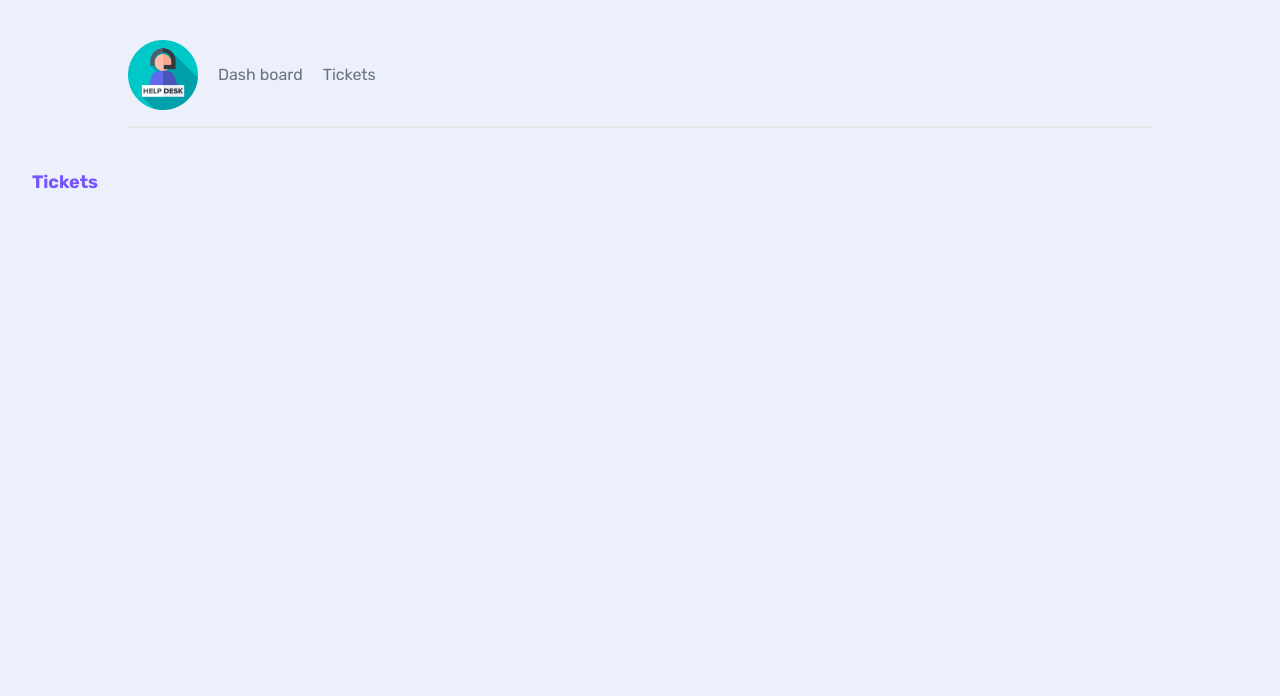
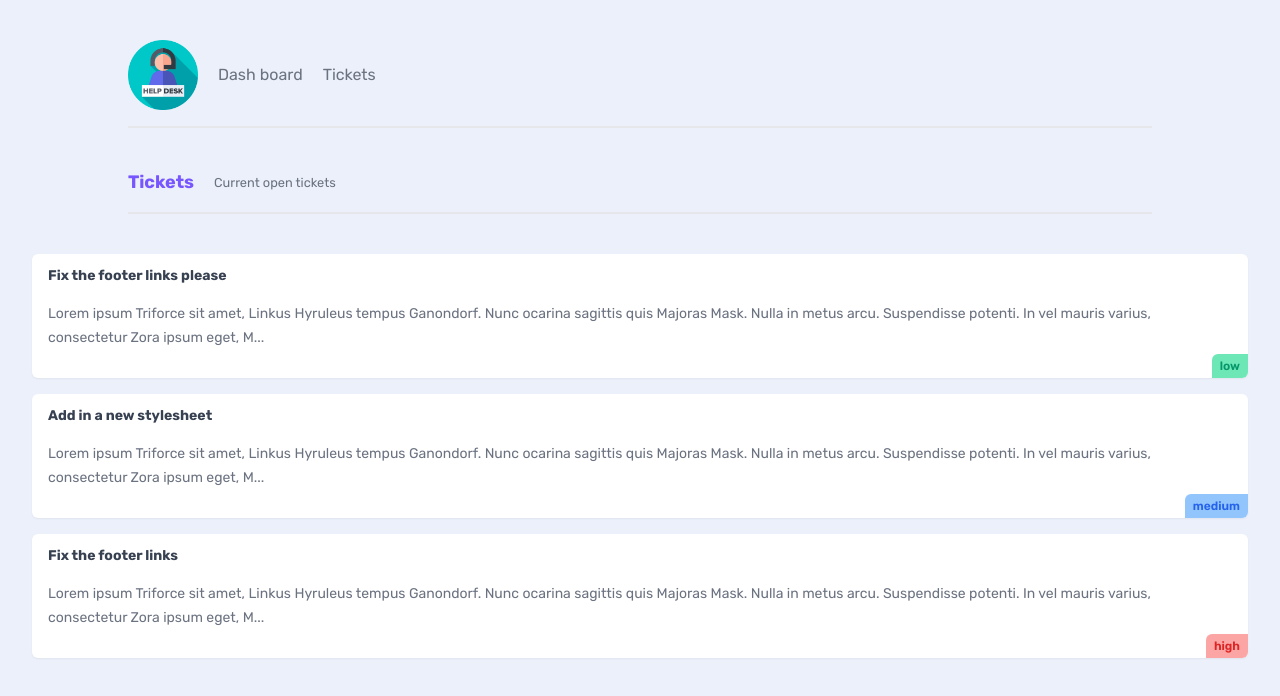
Before and after one commit to huypham0808/learn-nextjs, a Next.js app: page /tickets in a window 1280 px wide. Shown: the top 696 px of the page. Built offline with nearby package versions, Linux system fonts and the light colour scheme; data requests are answered from the project's data file.

Commit message:
dynamic segments (params)

```diff
--- /dev/null
+++ b/_data/db.json
@@ -0,0 +1,25 @@
+{
+    "tickets": [
+        {
+            "id": "1",
+            "title": "Fix the footer links please",
+            "body": "Lorem ipsum Triforce sit amet, Linkus Hyruleus tempus Ganondorf. Nunc ocarina sagittis quis Majoras Mask. Nulla in metus arcu. Suspendisse potenti. In vel mauris varius, consectetur Zora ipsum eget, Master Sword porttitor urna. Fusce elementum urna elit, eget eleifend velit consectetur eget. Integer vel lobortis ipsum, vitae auctor Ocarina of Time. Donec sed urna dapibus, interdum magna a, eleifend magna. Curabitur tincidunt enim a neque volutpat. Phasellus auctor magna vel nunc pretium, ut volutpat justo tristique. Pellentesque cursus convallis mauris, in tempus enim tincidunt vitae.",
+            "priority": "low",
+            "user_email": "john@gmail.com"
+        },
+        {
+            "id": "2",
+            "title": "Add in a new stylesheet",
+            "body": "Lorem ipsum Triforce sit amet, Linkus Hyruleus tempus Ganondorf. Nunc ocarina sagittis quis Majoras Mask. Nulla in metus arcu. Suspendisse potenti. In vel mauris varius, consectetur Zora ipsum eget, Master Sword porttitor urna. Fusce elementum urna elit, eget eleifend velit consectetur eget. Integer vel lobortis ipsum, vitae auctor Ocarina of Time. Donec sed urna dapibus, interdum magna a, eleifend magna. Curabitur tincidunt enim a neque volutpat. Phasellus auctor magna vel nunc pretium, ut volutpat justo tristique. Pellentesque cursus convallis mauris, in tempus enim tincidunt vitae.",
+            "priority": "medium",
+            "user_email": "mary@hotmail.com"
+        },
+        {
+            "id": "3",
+            "title": "Fix the footer links",
+            "body": "Lorem ipsum Triforce sit amet, Linkus Hyruleus tempus Ganondorf. Nunc ocarina sagittis quis Majoras Mask. Nulla in metus arcu. Suspendisse potenti. In vel mauris varius, consectetur Zora ipsum eget, Master Sword porttitor urna. Fusce elementum urna elit, eget eleifend velit consectetur eget. Integer vel lobortis ipsum, vitae auctor Ocarina of Time. Donec sed urna dapibus, interdum magna a, eleifend magna. Curabitur tincidunt enim a neque volutpat. Phasellus auctor magna vel nunc pretium, ut volutpat justo tristique. Pellentesque cursus convallis mauris, in tempus enim tincidunt vitae.",
+            "priority": "high",
+            "user_email": "andrew@yahoo.com"
+        }
+    ]
+}
--- a/app/layout.jsx
+++ b/app/layout.jsx
@@ -1,5 +1,6 @@
 import "./globals.css";
 import Navbar from "./components/Navbar";
+
 import { Rubik } from "next/font/google";
 
 
--- /dev/null
+++ b/app/tickets/TicketsList.jsx
@@ -0,0 +1,35 @@
+import Link from "next/link";
+
+async function getTickets() {
+    const res = await fetch('http://localhost:4000/tickets', {
+        next: {
+            revalidate: 0, // use 0  opt out of using the cache
+        },
+    });
+    if (!res.ok) {
+        throw new Error('Failed to fetch data');
+    }
+    return res.json();
+}
+
+export default async function TicketsList() {
+    const tickets = await getTickets();
+    return (
+        <>
+            {tickets.map(ticket => (
+                <div className="card my-5" key={ticket.id}>
+                    <Link href={`/tickets/${ticket.id}`}>
+                        <h3>{ticket.title}</h3>
+                        <p>{ticket.body.slice(0, 200)}...</p>
+                        <div className={`pill ${ticket.priority}`}>
+                            {ticket.priority}
+                        </div>
+                    </Link>
+                </div>
+            ))}
+            {tickets.length === 0 && (
+                <p className="text-center">There are no open tickets, ya!</p>
+            )}
+        </>
+    )
+}
--- /dev/null
+++ b/app/tickets/[id]/page.jsx
@@ -0,0 +1,29 @@
+async function getTicket(id) {
+    const res = await fetch('http://localhost:4000/tickets/' + id, {
+        next: {
+            revalidate: 60, // use 0  opt out of using the cache
+        },
+    });
+    if (!res.ok) {
+        throw new Error('Failed to fetch data');
+    }
+    return res.json();
+};
+export default async function TicketDatail({ params }) {
+    const ticket = await getTicket(params.id);
+    return (
+        <main>
+            <nav>
+                <h2>Ticket Details</h2>
+            </nav>
+            <div className="card">
+                <h3>{ticket.title}</h3>
+                <small>Create by: {ticket.user_email}</small>
+                <p>{ticket.body}</p>
+                <div className={`pill ${ticket.priority}`}>
+                    {ticket.priority}
+                </div>
+            </div>
+        </main>
+    )
+}
--- a/app/tickets/page.jsx
+++ b/app/tickets/page.jsx
@@ -1,8 +1,15 @@
+import TicketsList from "./TicketsList";
 
 export default function Tickets() {
     return (
         <div>
-            <h2>Tickets</h2>
+            <nav>
+                <h2>Tickets</h2>
+                <p>
+                    <small>Current open tickets</small>
+                </p>
+            </nav>
+            <TicketsList />
         </div>
     )
 }
```
